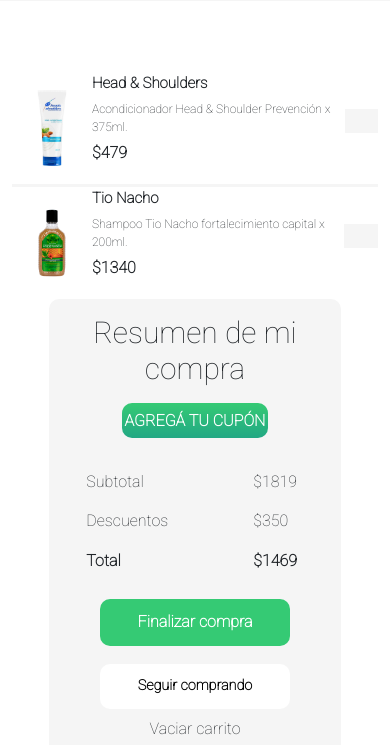
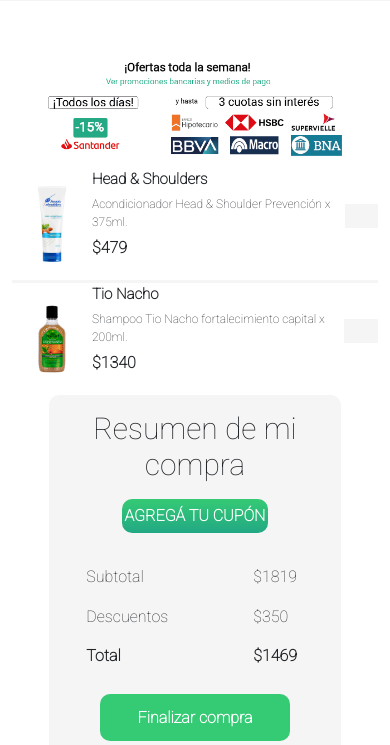
Before and after one commit to ManuelPeysere/proyectoFarmaciaBiondi, a website: page pages/cart.html in a window 390 px wide. Shown: the part 99-844 px from the top of the page. Drawn offline with nearby package versions, Linux system fonts and the light colour scheme; some icons are missing.

Commit message:
versión 30/05

```diff
--- a/pages/cart.html
+++ b/pages/cart.html
@@ -51,7 +51,8 @@
 
     <main>
         <div class="mediosPago">
-            <img class="ofertasPago" src="../images/ejemplo-01.png" alt="Ofertas con diferentes medios de pago">
+            <!-- <img class="ofertasPago" src="../images/ejemplo-01.png" alt="Ofertas con diferentes medios de pago"> -->
+            <img class="ofertasPago" src="../images/prueba.png" alt="Ofertas con diferentes medios de pago">
         </div>
     <div class="container">
         <div class="row">
--- a/scss/parciales/_media-querys.scss
+++ b/scss/parciales/_media-querys.scss
@@ -208,6 +208,7 @@
         justify-content: center;
     }
     .ofertasPago {
-        display: none;
+        height: 80%;
+        width: 80%;
     }
 }
```
Also changed, not shown: css/style.css, images/prueba.png (added), 1 other file.
